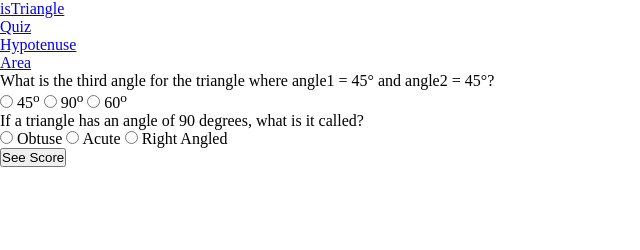
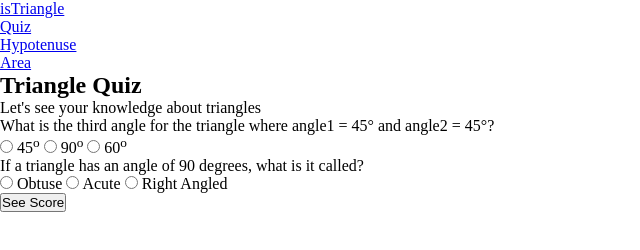
Before and after one commit to pavan6115/funWithTriangles, a plain HTML site: page triQuiz/triQuiz.html in a window 1280 px wide. Shown: the whole page, without its empty margins (0-640 px from the left). Drawn offline with Linux system fonts and the light colour scheme.

Commit message:
feat:added header section

```diff
--- a/triQuiz/triQuiz.html
+++ b/triQuiz/triQuiz.html
@@ -17,6 +17,11 @@
             <li><a href="../hypotenuse/hypo.html">Hypotenuse</a></li>
             <li><a href="../triArea/triArea.html">Area</a></li>
         </ul>
+    </section>
+
+    <section class="header">
+        <h1>Triangle Quiz</h1>
+        <p>Let's see your knowledge about triangles</p>
     </section>
 
     <form action="" class="quiz">
```
